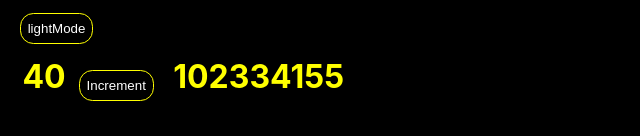
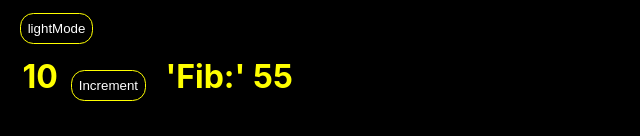
Before and after one commit to sanjeetjha-hub/React1stProject, a React (Create React App) app: page / in a window 1280 px wide. Shown: the top 136 px of the page, without its empty margins (0-640 px from the left). Built offline with nearby package versions, Linux system fonts and the light colour scheme; no server answers; the HTML template or start-up script is replaced by a standard one.

Commit message:
Changed Fib number to 10 to load fast

```diff
--- a/src/components/Counter.js
+++ b/src/components/Counter.js
@@ -2,7 +2,7 @@ import { useCallback, useContext, useMemo, useRef, useState } from "react";
 import ThemeContext from "../Context/ThemeContext";
 
 function Counter() {
-  const [number, setNumber] = useState(40);
+  const [number, setNumber] = useState(10);
   const theme = useContext(ThemeContext);
   let num = useRef(0);
   function handleClick(e) {
@@ -25,7 +25,7 @@ function Counter() {
         <h1 className={theme}>{number}</h1>
         <button onClick={handleClick}>Increment</button>
         <br></br>
-        <h1 className={theme}>{fibMemoized}</h1>
+        <h1 className={theme}>'Fib:' {fibMemoized}</h1>
       </div>
     </>
   );
```
